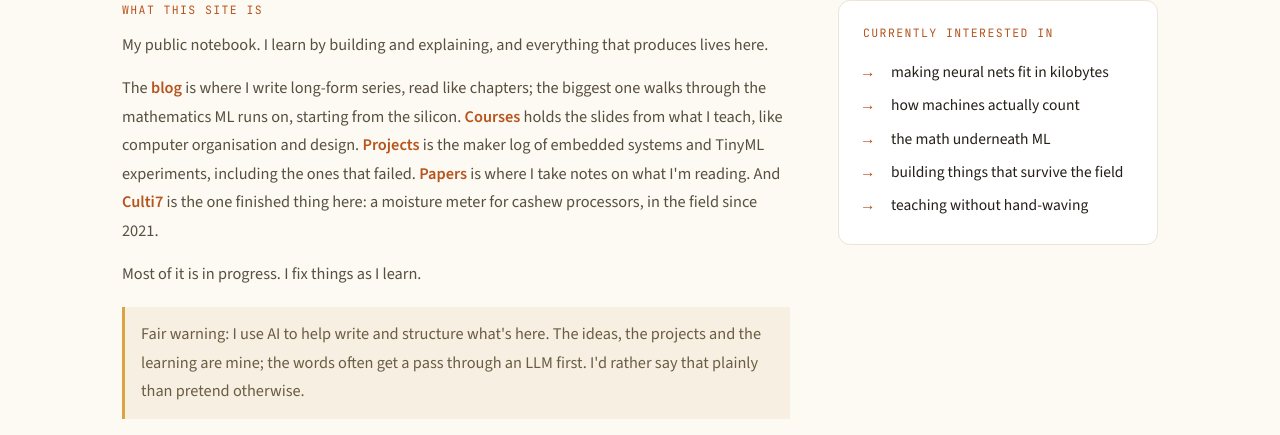
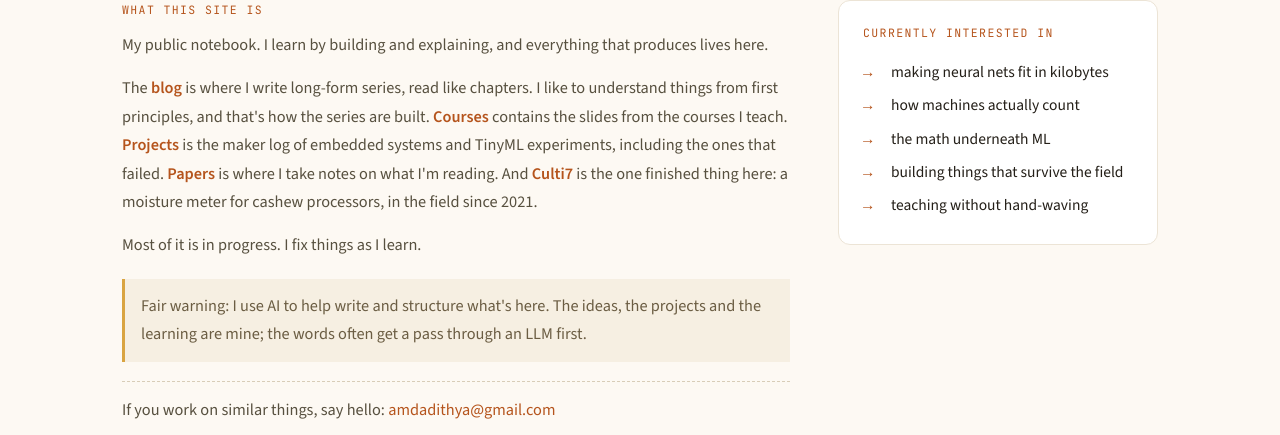
Before and after one commit to adimd/AMD_Website, an Eleventy site: page src/index.njk in a window 1280 px wide. Shown: the part 802-1237 px from the top of the page. Built offline with nearby package versions, Linux system fonts and the light colour scheme; Eleventy itself is replaced by a stand-in of ours; files that its build step writes are made by us from their sources.

Commit message:
Updated index page

```diff
--- a/src/index.njk
+++ b/src/index.njk
@@ -234,10 +234,10 @@ layout: base.njk
     </p>
     <p>
       The <a href="/blog/"><strong>blog</strong></a> is where I write long-form
-      series, read like chapters; the biggest one walks through the mathematics
-      ML runs on, starting from the silicon.
-      <a href="/courses/"><strong>Courses</strong></a> holds the slides from
-      what I teach, like computer organisation and design.
+      series, read like chapters. I like to understand things from first
+      principles, and that's how the series are built.
+      <a href="/courses/"><strong>Courses</strong></a> contains the slides from
+      the courses I teach.
       <a href="/projects/"><strong>Projects</strong></a> is the maker log of
       embedded systems and TinyML experiments, including the ones that failed.
       <a href="/papers/"><strong>Papers</strong></a> is where I take notes on
@@ -249,7 +249,7 @@ layout: base.njk
     <p class="ai-note">
       Fair warning: I use AI to help write and structure what's here. The ideas,
       the projects and the learning are mine; the words often get a pass through
-      an LLM first. I'd rather say that plainly than pretend otherwise.
+      an LLM first.
     </p>
     <p class="say-hello">
       If you work on similar things, say hello:
```
